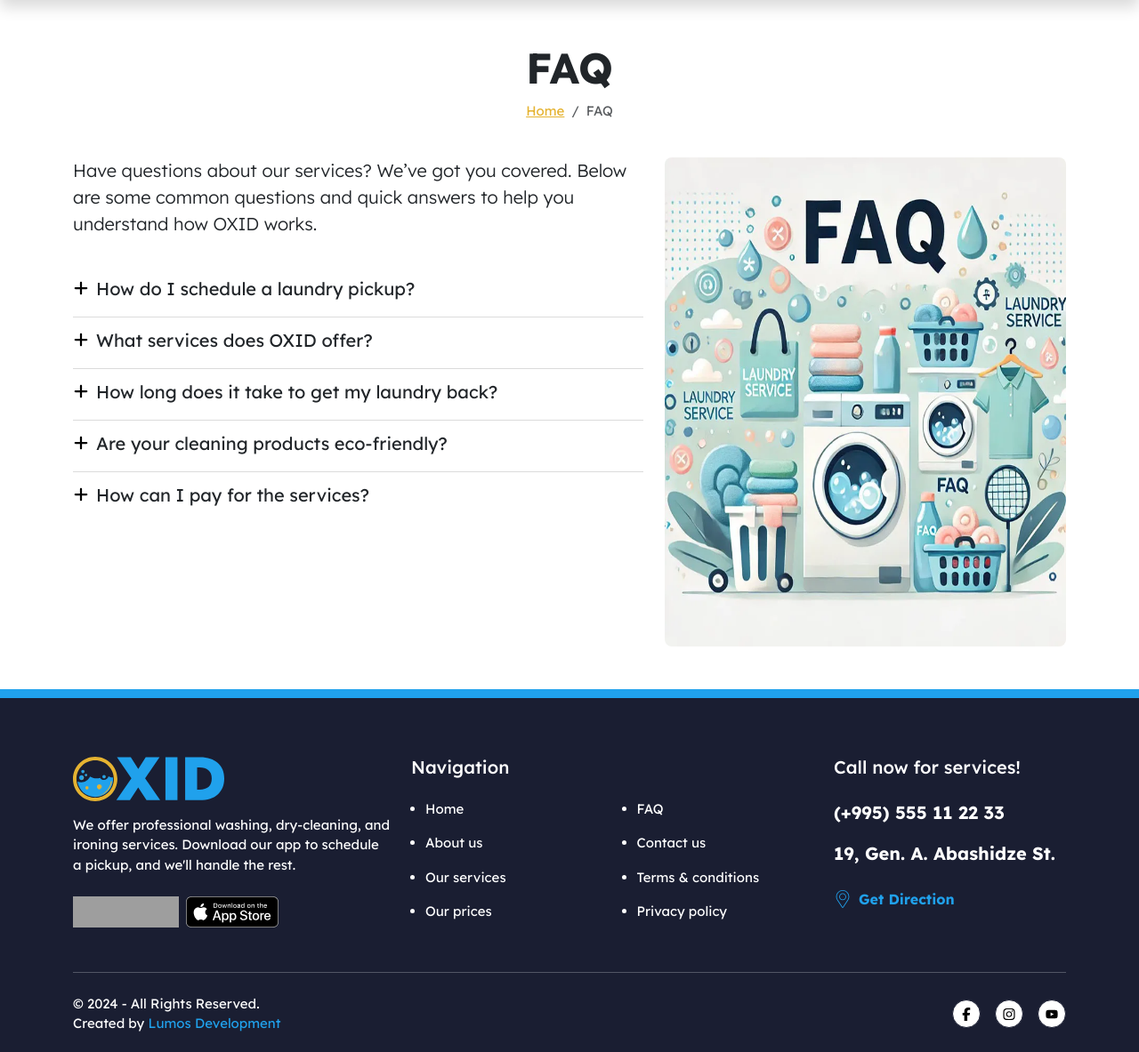
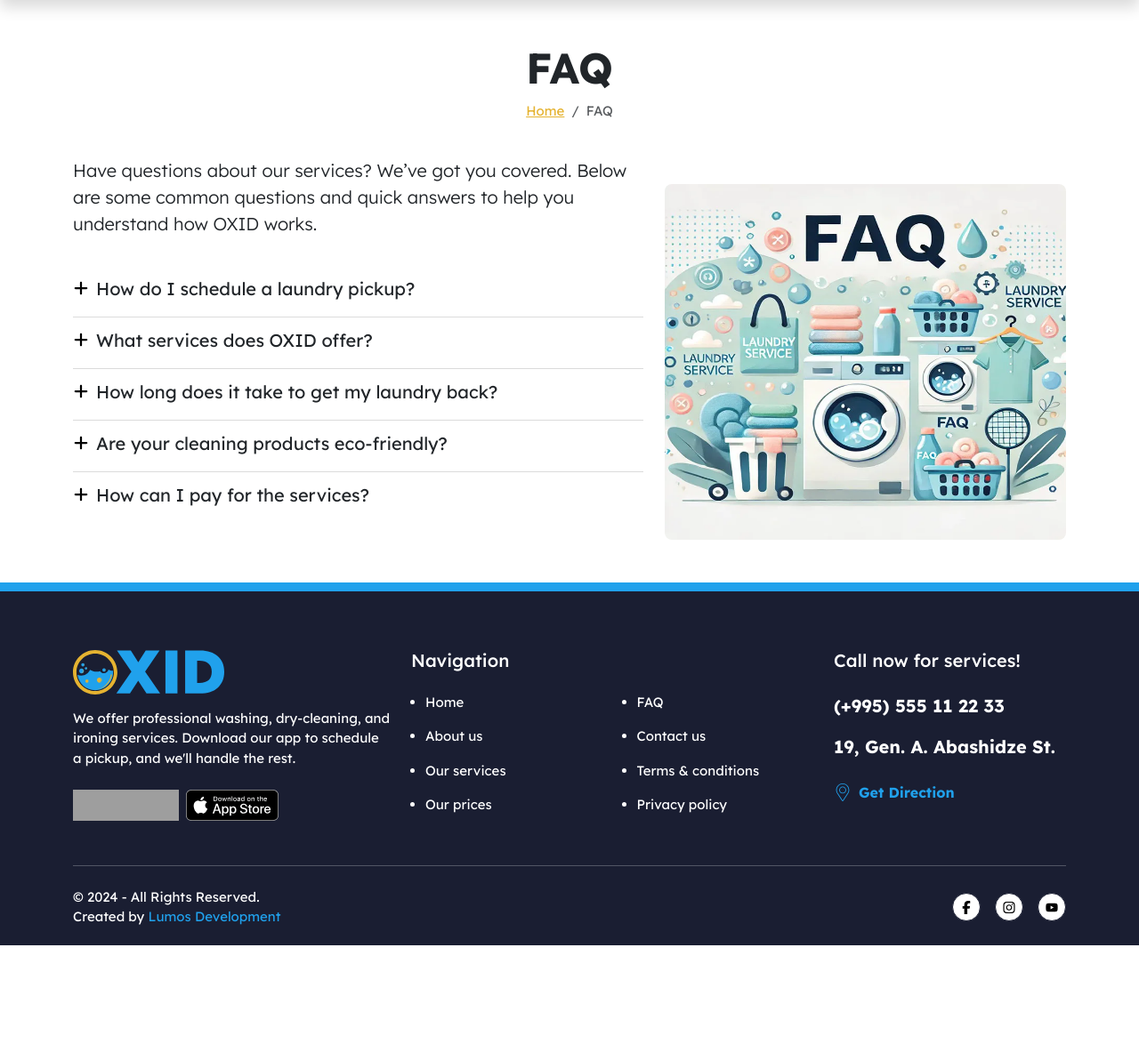
Before and after one commit to Kajaia/oxid-web-design, a PHP site: page /faq.html in a window 1280 px wide. Shown: the part 78-1261 px from the top of the page at 89% size. After the commit the page ends 1141 px from the top, so only its background shows below. Run offline with PHP 8.4, Linux system fonts and the light colour scheme; grey boxes are pictures that could not be loaded.

Commit message:
Change faq-illustration sizing

```diff
--- a/assets/css/style.css
+++ b/assets/css/style.css
@@ -130,10 +130,6 @@ body {
 
 .faq-question {
   margin-top: -5px;
-}
-
-.faq-illustration {
-  margin-top: 60px;
 }
 
 .steps-image {
@@ -339,6 +335,7 @@ body {
   }
 
   .faq-illustration {
+    margin-top: 30px;
     height: 400px;
   }
 
--- a/faq.html
+++ b/faq.html
@@ -181,7 +181,7 @@
           </div>
         </div>
         <div class="col-lg-5" data-aos="fade-down">
-          <img width="100%" height="550" class="rounded-3" src="/assets/img/illustrations/faq.webp" alt="FAQ illustration" loading="lazy" />
+          <img width="100%" height="550" class="rounded-3 faq-illustration" src="/assets/img/illustrations/faq.webp" alt="FAQ illustration" loading="lazy" />
         </div>
       </div>
     </section>
```
